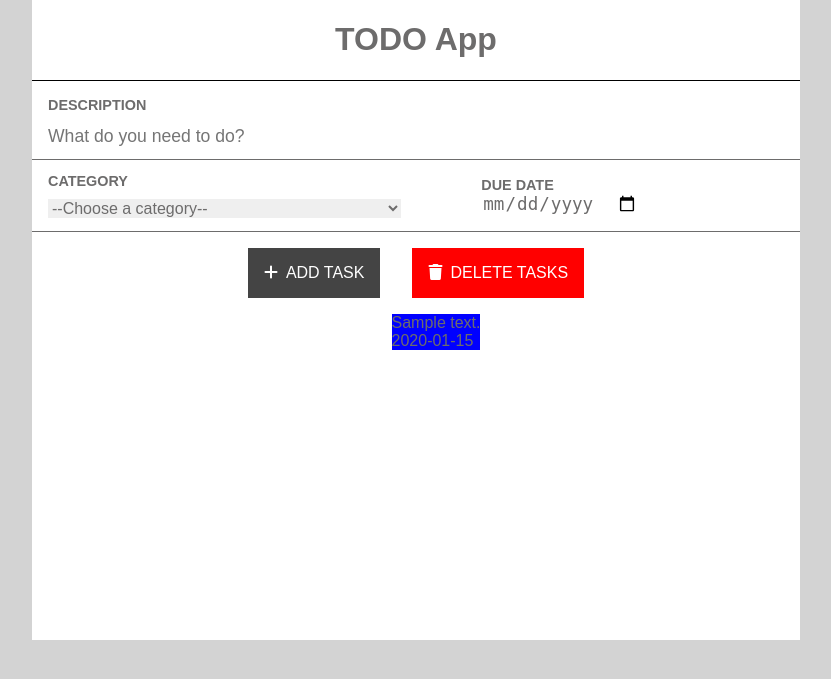
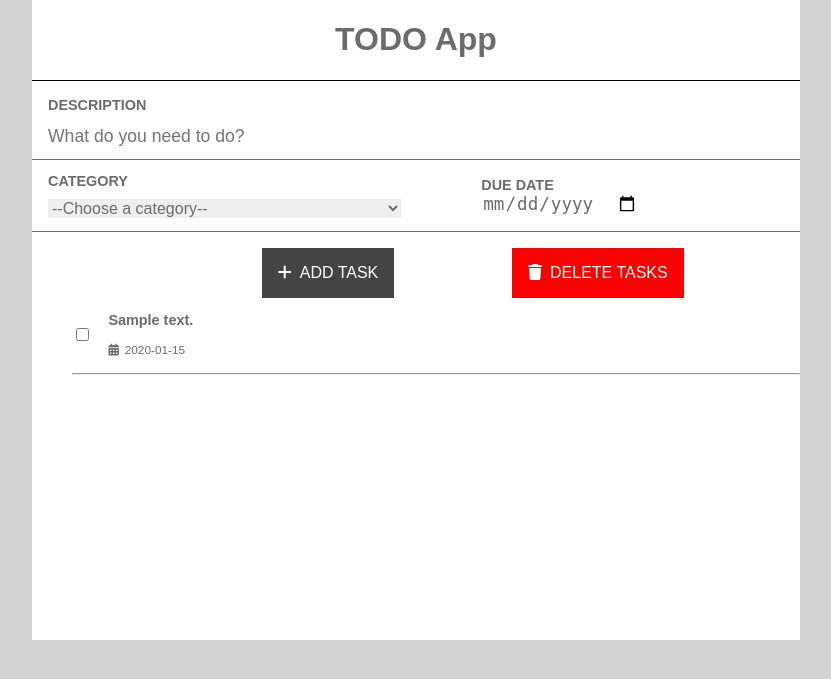
Before and after one commit to Abhishek-Verma79/TODO_List_App, a Node server app: page / in a window 1280 px wide. Shown: the top 679 px of the page, without its empty margins (224-1055 px from the left). Run offline with Node 20, Linux system fonts and the light colour scheme; tables that the repository leaves empty hold one stand-in row (values such as "Sample post"); some libraries are stand-ins or nearby versions.

Commit message:
added del task and add task functionalities

```diff
--- a/assets/css/home.css
+++ b/assets/css/home.css
@@ -17,7 +17,8 @@ body{
     width: 60vw;
     height: 80vh;
     background-color: white;
-    overflow: hidden;
+    overflow-x: hidden;
+    position: relative;
 }
 
 #heading{
@@ -56,6 +57,7 @@ select,input:focus{
 form{
     width: 100%;
     font-size: .9rem;
+    display: inline-block;
 }
 
 #cate-date{
@@ -96,9 +98,11 @@ select{
     color: rgb(109, 108, 108);
 }
 
-#btn-container{
+.btn-container{
     display: flex;
     justify-content: center;
+
+
 }
 button{
     padding: 1rem;
@@ -109,24 +113,80 @@ button{
 }
 
 #add-T{
-    margin-right : 2rem;
+    margin-right : 11rem;
     background-color: rgb(68,68,68);
 }
+
 
 
 
 ul{
     list-style: none;
 }
+.listItem{
+    width: 100%;
+}
 
 .single-Task{
     display : flex;
     width: 100%;
-    background-color: blue;
     margin-bottom: 1rem;
+    height : 2.8rem;
+    font-weight: 600;
+    justify-content: space-between;
 }
 
 .desAndDate{
     display: flex;
     flex-direction: column;
+    justify-content: space-between;
 }
+.makeItSmall{
+    font-size: .74rem;
+    font-weight: 400;
+}
+.forCate{
+    display: flex;
+    justify-content: flex-end;
+    align-items: center;
+    /* background-color: green; */
+    width: 52%;
+
+}
+.innerCard{
+    width : 6rem;
+    height: 2rem;
+    display: flex;
+    justify-content: center;
+    align-items: center;
+    background-color: rgb(160, 34, 160);
+    color: white;
+    font-weight: 400;
+    font-size: .9rem;
+}
+
+.perCard{
+    background-color: rgb(46, 46, 237);
+}
+.workCard{
+    background-color: blueviolet;
+}
+.schCard{
+    background-color: rgb(36, 180, 36);
+}
+.cleanCard{
+    background-color: rgb(218, 56, 50);
+}
+.othCard{
+    background-color: aqua;
+}
+
+.task-container{
+    width: 95%;
+    display: flex;
+}
+#secB{
+    position: absolute;
+    left : 30rem;
+    top : 15.5rem;
+}
--- a/index.js
+++ b/index.js
@@ -43,16 +43,25 @@ app.post('/Add-task',function(req,res){
     });
 });
 
-// app.get('/delete-task',function(req,res){
-//     let id = req.query.id;
-//     Task.findByIdAndDelete(id,function(err){
-//         if(err){
-//             console.log("Error in deleting the task!");
-//             return;
-//         }
-//         return res.redirect('back');
-//     });
-// });
+app.get('/delete-task',function(req,res){
+    let iden = req.query.check;
+    console.log(iden);
+    let count = 0;
+
+    for(let i = 0; i < iden.length; i++){
+        console.log(iden[i]);
+        count++;
+        Task.findByIdAndDelete({_id: iden[i]},function(err){  // AND WE CAN USE SIMPLE iden[i] HERE
+            if(err){
+                console.log("Error in deleting the task!");
+            }else{
+                console.log("task deleted successfully!");
+            }
+        });
+    }
+    console.log(count);
+    return res.redirect('back');
+});
 
 
 app.listen(port,function(err){
--- a/views/home.ejs
+++ b/views/home.ejs
@@ -37,35 +37,66 @@
             </div>
         </div>
 
-        <div id="btn-container">
-            <button type="submit" id="add-T"><i class="fa-sharp fa-solid fa-plus"></i>&ensp;ADD TASK</button>
-                <button><i class="fa-solid fa-trash"></i>&ensp;DELETE TASKS</button>
+        <div class="btn-container" id="firstB">
+            <button type="submit" id="add-T" width="40%"><i class="fa-sharp fa-solid fa-plus"></i>&ensp;ADD TASK</button>
         </div>
-
         </form>
-
-        <div>
+        <form action="/delete-task" method="GET">
+            <div class="btn-container" id="secB">
+               <button type="submit"><i class="fa-solid fa-trash"></i>&ensp;DELETE TASKS</button>
+            </div>
+            <div class="listItem">
             <ul>
                 <% for(let i of task_list) {%>
                     <li>
                         <div class="single-Task">
+                            <input type="checkbox"  width="1rem" name="check"  value = <%= i._id %> id =`<%=i._id %>`>
+                            <label class="task-container" for=`<%= i._id %>` >
                             <div class="desAndDate">
                                 <span><%= i.description %></span>
-                                <span><%=  i.date %></span>
+                                <span class="makeItSmall"><i class="fa-solid fa-calendar-days"></i>&ensp;<%=  i.date %></span>
                             </div>
-                            <!-- <span class="descriptionOfTask">
-                                <%= i.description%> </span>
-                                <span class="cateOfTask">
-                                    <%= i.category%>
-                                </span>
-                                <span class="dateOfTask">
-                                    <%= i.date%>
-                                </span> -->
+                            <div class="forCate">
+                                <% if (i.category == 'personal'){%>
+                                <div class="innerCard perCard">
+
+                                    <span><%= i.category%></span>
+                                </div>
+                                <%}%>
+                                <% if (i.category == 'work'){%>
+                                    <div class="innerCard workCard">
+
+                                        <span><%= i.category%></span>
+                                    </div>
+                                    <%}%>
+                                    <% if (i.category == 'school'){%>
+                                        <div class="innerCard schCard">
+
+                                            <span><%= i.category%></span>
+                                        </div>
+                                        <%}%>
+                                        <% if (i.category == 'cleaning'){%>
+                                            <div class="innerCard cleanCard">
+
+                                                <span><%= i.category%></span>
+                                            </div>
+                                            <%}%>
+                                            <% if (i.category == 'other'){%>
+                                                <div class="innerCard othCard">
+
+                                                    <span><%= i.category%></span>
+                                                </div>
+                                                <%}%>
+                            </div>
+                            </label>
                         </div>
+                        <hr>
                     </li>
                     <%}%>
             </ul>
         </div>
+        </form>
+
 
     </div>
 </body>
```
